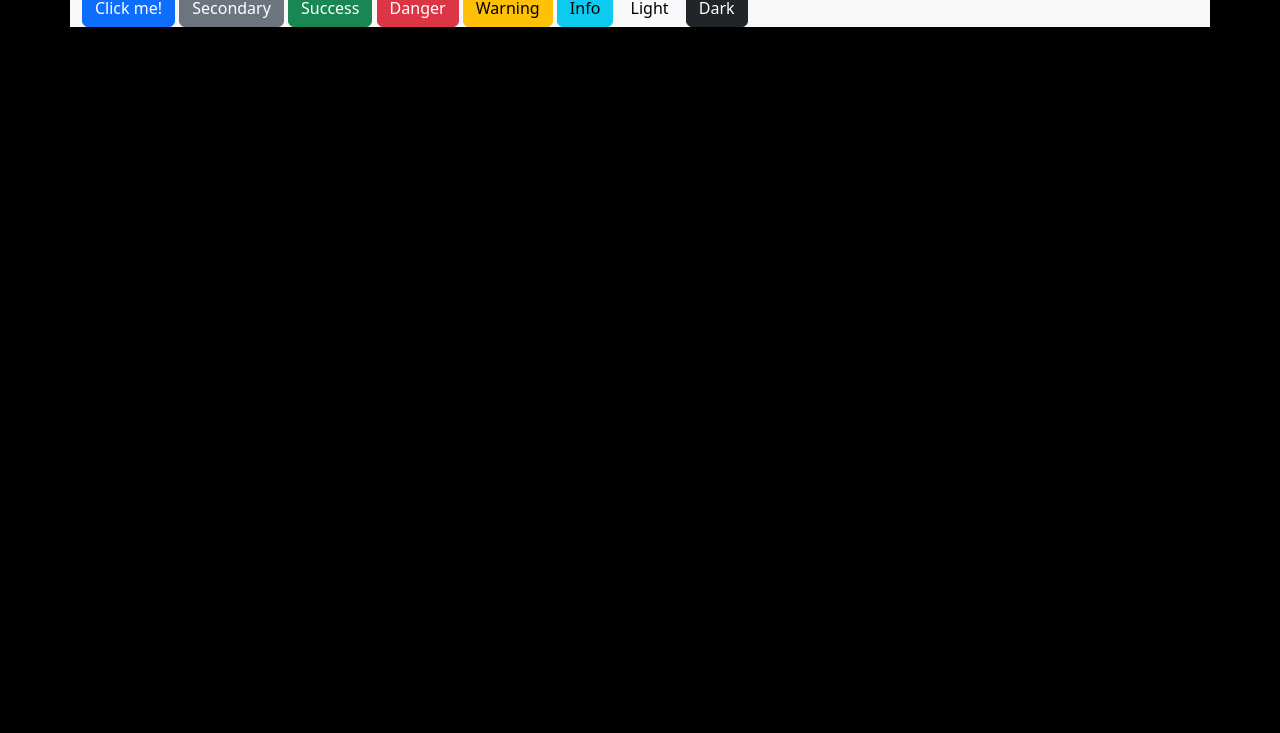
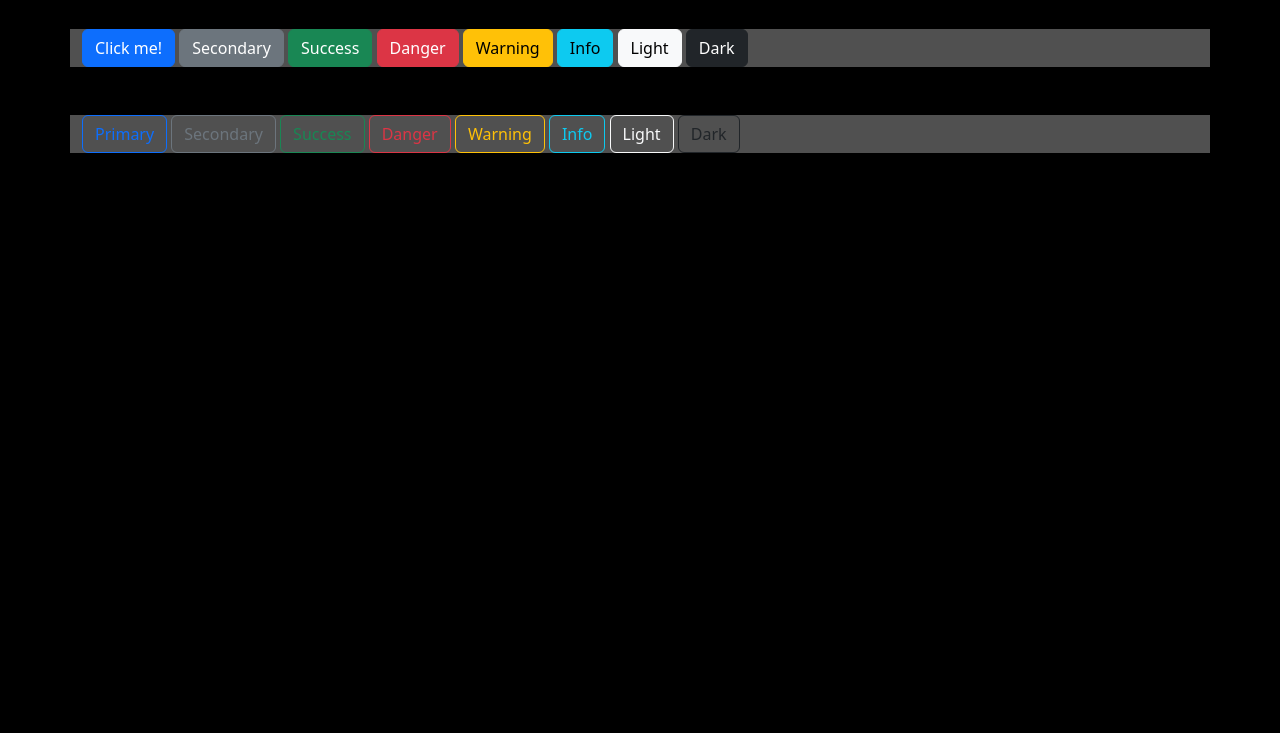
Before and after one commit to reubendawe/bootstrap-learning, a website: page cdn/buttons.html in a window 1280 px wide. Shown: the part 67-800 px from the top of the page. Drawn offline with nearby package versions, Linux system fonts and the light colour scheme.

Commit message:
Button outline experimentation - Up to 40:25

```diff
--- a/bootstrap-css-framework-lesson/style.css
+++ b/bootstrap-css-framework-lesson/style.css
@@ -1,6 +1,6 @@
 :root {
     --background-black: #000000;
-    --background-grey: #f8f8f8;
+    --background-grey: #505050;
     --color-white: #ffffff;
     --card-bg: #1ed5b6;
 }
--- a/cdn/buttons.html
+++ b/cdn/buttons.html
@@ -9,9 +9,11 @@
 </head>
 <body>
 
-    <h1>Hello CDN World</h1>
+    <div class="container box mb-5">
+        <h1>Hello CDN World</h1>
+    </div>
 
-    <div class="container box">
+    <div class="container box mb-5">
         <div class="row">
             <div class="col">
                 <button class="btn btn-primary">Click me!</button>
@@ -26,6 +28,23 @@
         </div>
     </div>
 
+    <div class="container box">
+        <div class="row">
+            <div class="col">
+                <button type="button" class="btn btn-outline-primary">Primary</button>
+                <button type="button" class="btn btn-outline-secondary">Secondary</button>
+                <button type="button" class="btn btn-outline-success">Success</button>
+                <button type="button" class="btn btn-outline-danger">Danger</button>
+                <button type="button" class="btn btn-outline-warning">Warning</button>
+                <button type="button" class="btn btn-outline-info">Info</button>
+                <button type="button" class="btn btn-outline-light">Light</button>
+                <button type="button" class="btn btn-outline-dark">Dark</button>
+            </div>
+        </div>
+    </div>
+
+
+
     <script src="https://cdn.jsdelivr.net/npm/@popperjs/core@2.11.8/dist/umd/popper.min.js" integrity="sha384-I7E8VVD/ismYTF4hNIPjVp/Zjvgyol6VFvRkX/vR+Vc4jQkC+hVqc2pM8ODewa9r" crossorigin="anonymous"></script>
     <script src="https://cdn.jsdelivr.net/npm/bootstrap@5.3.7/dist/js/bootstrap.min.js" integrity="sha384-7qAoOXltbVP82dhxHAUje59V5r2YsVfBafyUDxEdApLPmcdhBPg1DKg1ERo0BZlK" crossorigin="anonymous"></script>
 </body>
```
